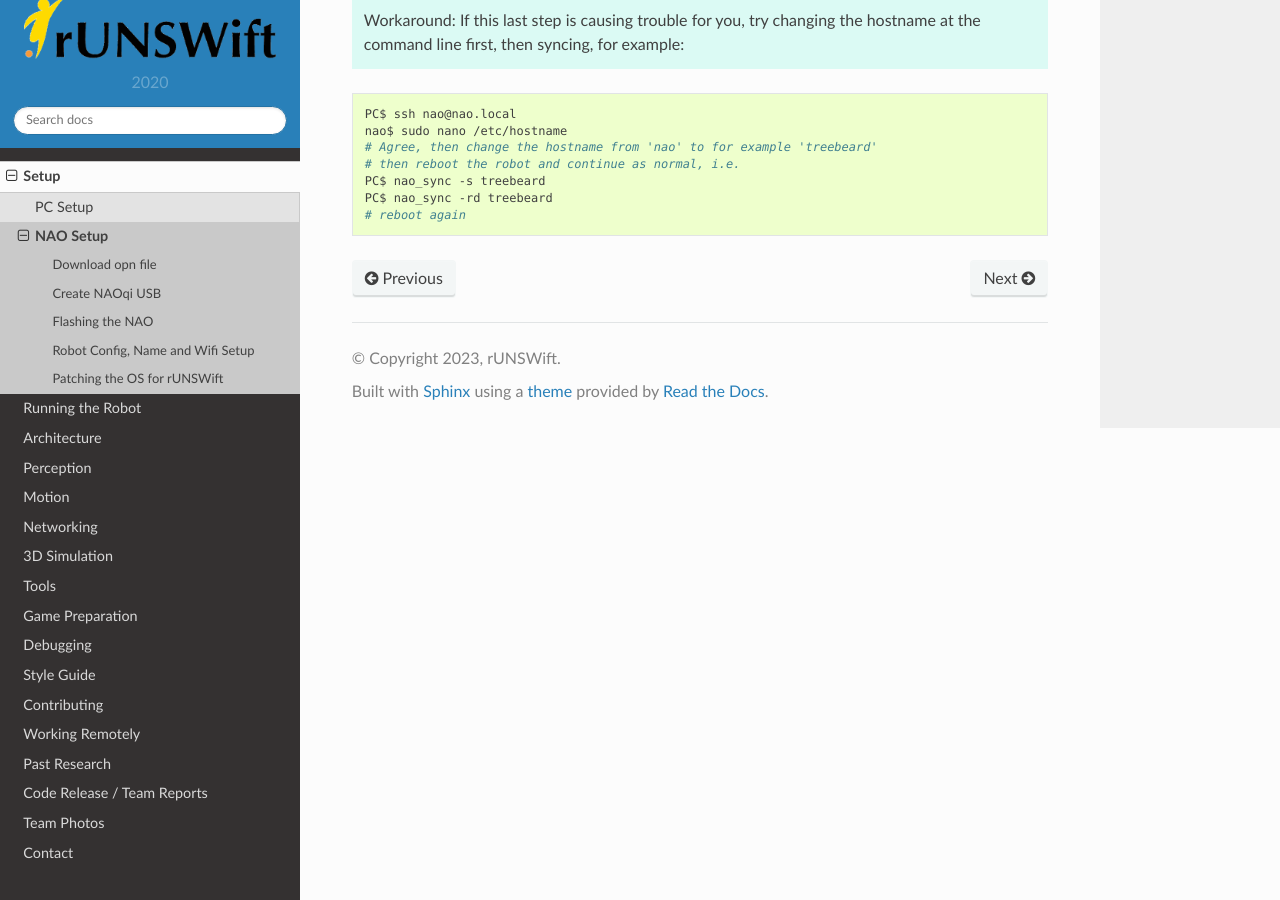
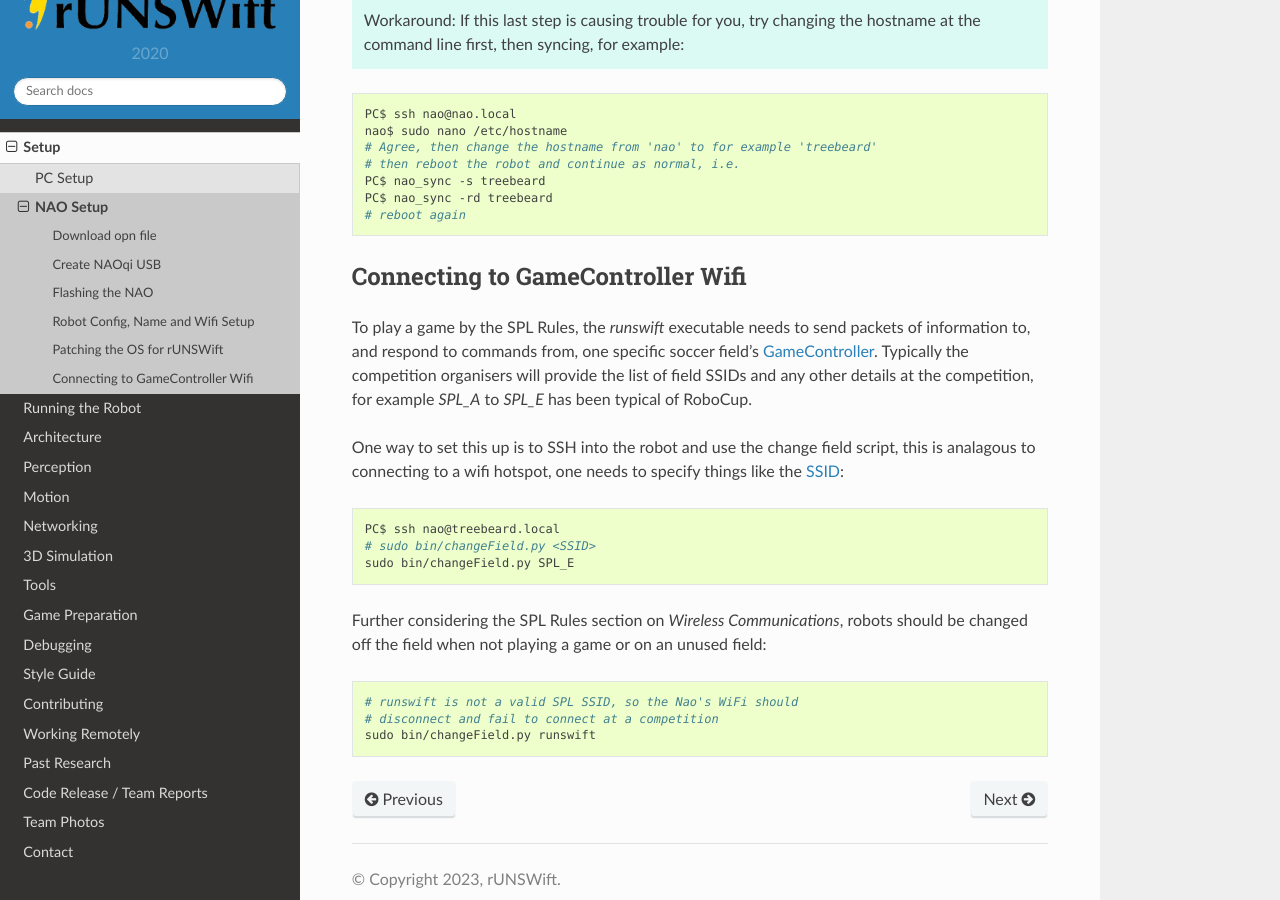
Before and after one commit to UNSWComputing/rUNSWift-docs, a Sphinx documentation site: the page built from source/setup/nao_setup.rst, in a window 1280 px wide and 900 px high, scrolled down 2147 px. Built offline with Sphinx 7.4.7 and the Read the Docs theme 2.0.0, drawn with Linux system fonts in a browser that asks for light colours.

Commit message:
Update nao_setup.rst: `sudo bin/changeField.py` (#49)
* Update nao_setup.rst

Add a Connecting to GameController Wifi section documenting bin/changeField.py

* Update source/setup/nao_setup.rst

Co-authored-by: Ryan Samarakoon <ryan2002.rs@gmail.com>

* Update nao_setup.rst: One blank line

* fix code blocks

---------

Co-authored-by: Ryan Samarakoon <ryan2002.rs@gmail.com>

```diff
--- a/source/setup/nao_setup.rst
+++ b/source/setup/nao_setup.rst
@@ -104,3 +104,33 @@ Finally, for all robots, run
     PC$ nao_sync -s treebeard
     PC$ nao_sync -rd treebeard
     # reboot again
+
+*********************************
+Connecting to GameController Wifi
+*********************************
+
+To play a game by the SPL Rules, the `runswift` executable needs to send packets of
+information to, and respond to commands from, one specific soccer field's
+`GameController <https://github.com/RoboCup-SPL/GameController3/>`_. Typically the
+competition organisers will provide the list of field SSIDs and any other details
+at the competition, for example `SPL_A` to `SPL_E` has been typical of RoboCup.
+
+One way to set this up is to SSH into the robot and use the change field script, this is
+analagous to connecting to a wifi hotspot, one needs to specify things like the
+`SSID <https://www.lifewire.com/definition-of-service-set-identifier-816547>`_:
+
+.. code-block:: bash
+
+    PC$ ssh nao@treebeard.local
+    # sudo bin/changeField.py <SSID>
+    sudo bin/changeField.py SPL_E
+
+
+Further considering the SPL Rules section on `Wireless Communications`, robots should be
+changed off the field when not playing a game or on an unused field:
+
+.. code-block:: bash
+
+    # runswift is not a valid SPL SSID, so the Nao's WiFi should
+    # disconnect and fail to connect at a competition
+    sudo bin/changeField.py runswift
```
